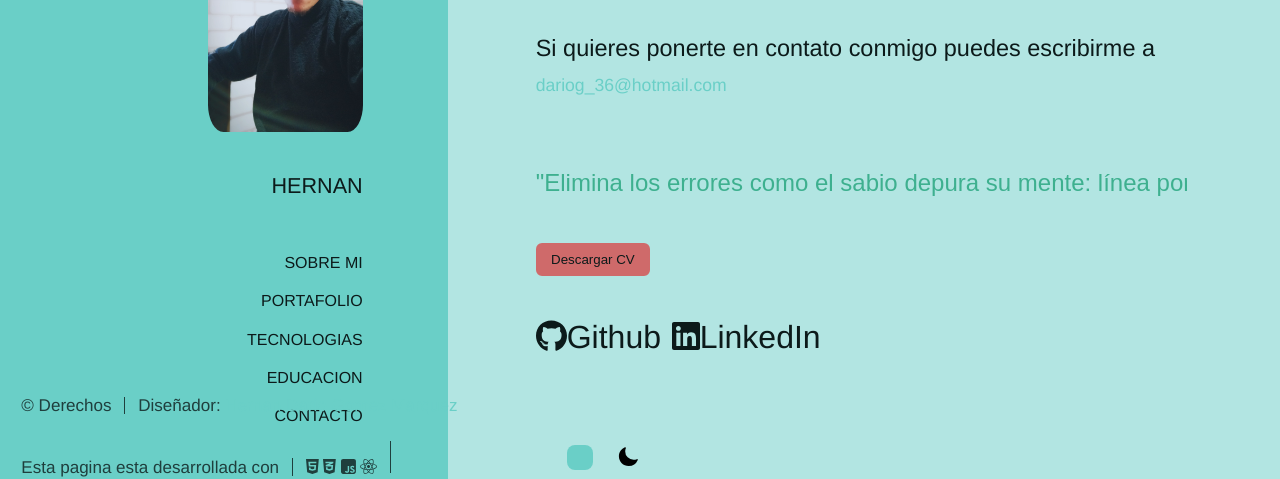
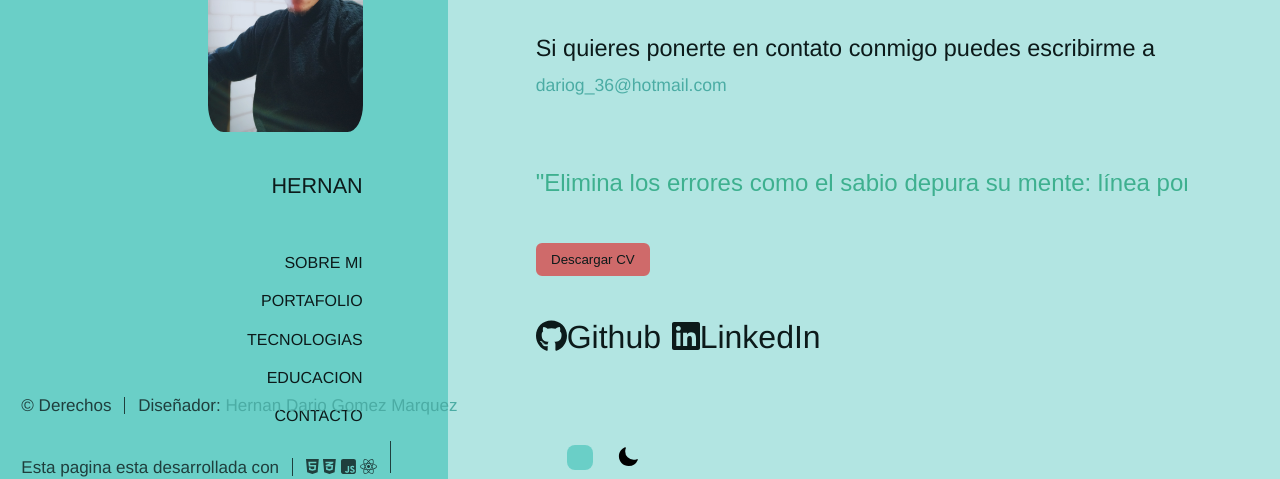
Before and after one commit to JanVal3k/Portafolio, a React (Create React App) app: page / in a window 1280 px wide. Shown: the part 292-771 px from the top of the page. Built offline with nearby package versions, Linux system fonts and the light colour scheme.

Commit message:
Se agragan imagenes para el tercer proyecto

```diff
--- a/src/styles/main.module.css
+++ b/src/styles/main.module.css
@@ -7,7 +7,7 @@
   --text-strong: #0C1A1A;
   --heading-color: #0C1A1A;
   --overlay-opacity: 0.5;
-  --strongColor: #6ACFC7;
+  --strongColor: #4baca4;
   --FondoSecciones: #B2E5E2;
   --color-claro: #cf6a6a; /*#6ACFC7*/
   --color-oscuro: #0C1A1A;
```
Also changed, not shown: public/images/fulls/03.jpg, public/images/thumbs/03.jpg.
